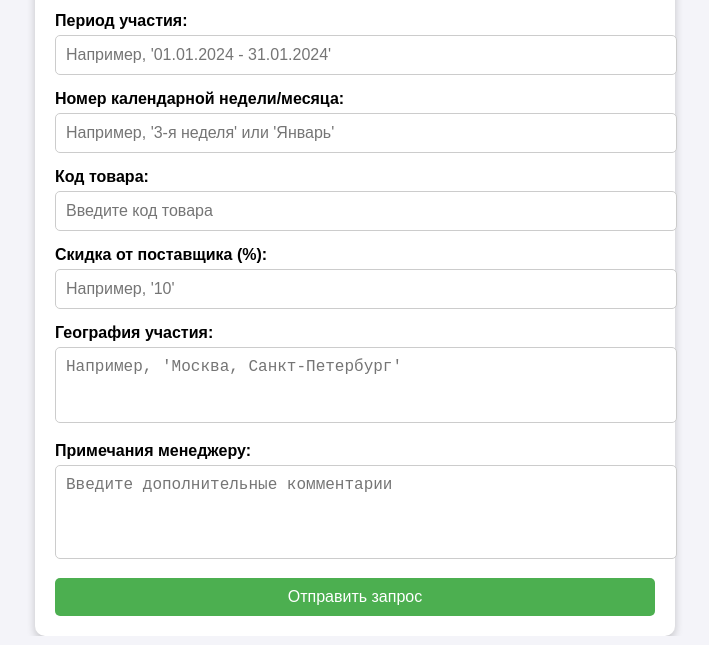
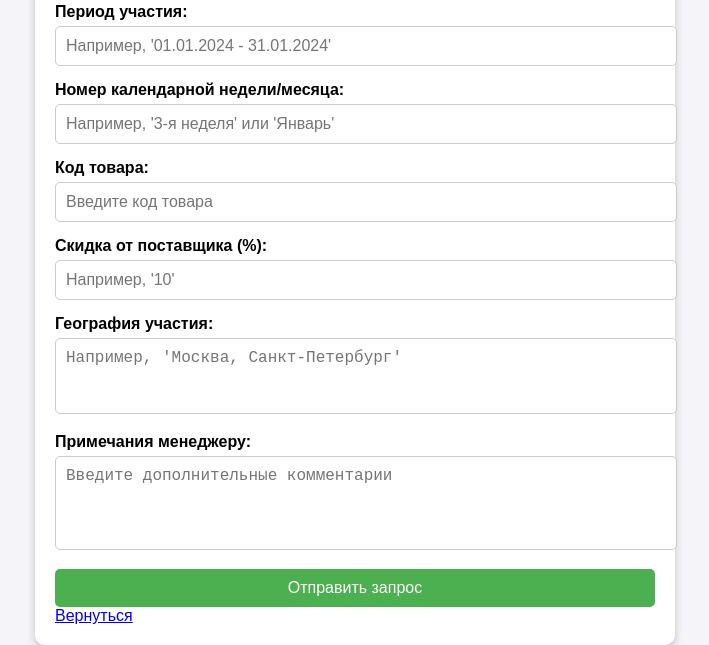
Before and after one commit to FuturumHumanitatis/web, a plain HTML site: page form.html in a window 1280 px wide. Shown: the part 165-810 px from the top of the page, without its empty margins (285-994 px from the left). Drawn offline with Linux system fonts and the light colour scheme.

Commit message:
Update form.html

```diff
--- a/form.html
+++ b/form.html
@@ -135,6 +135,7 @@
 
   <!-- Кнопка отправки -->
   <button id="sendRequestBtn">Отправить запрос</button>
+  <a href = 'index.html'>Вернуться</a>
 
   <!-- Блок с ответом -->
   <div class="response" id="responseContainer" style="display: none;">
```
